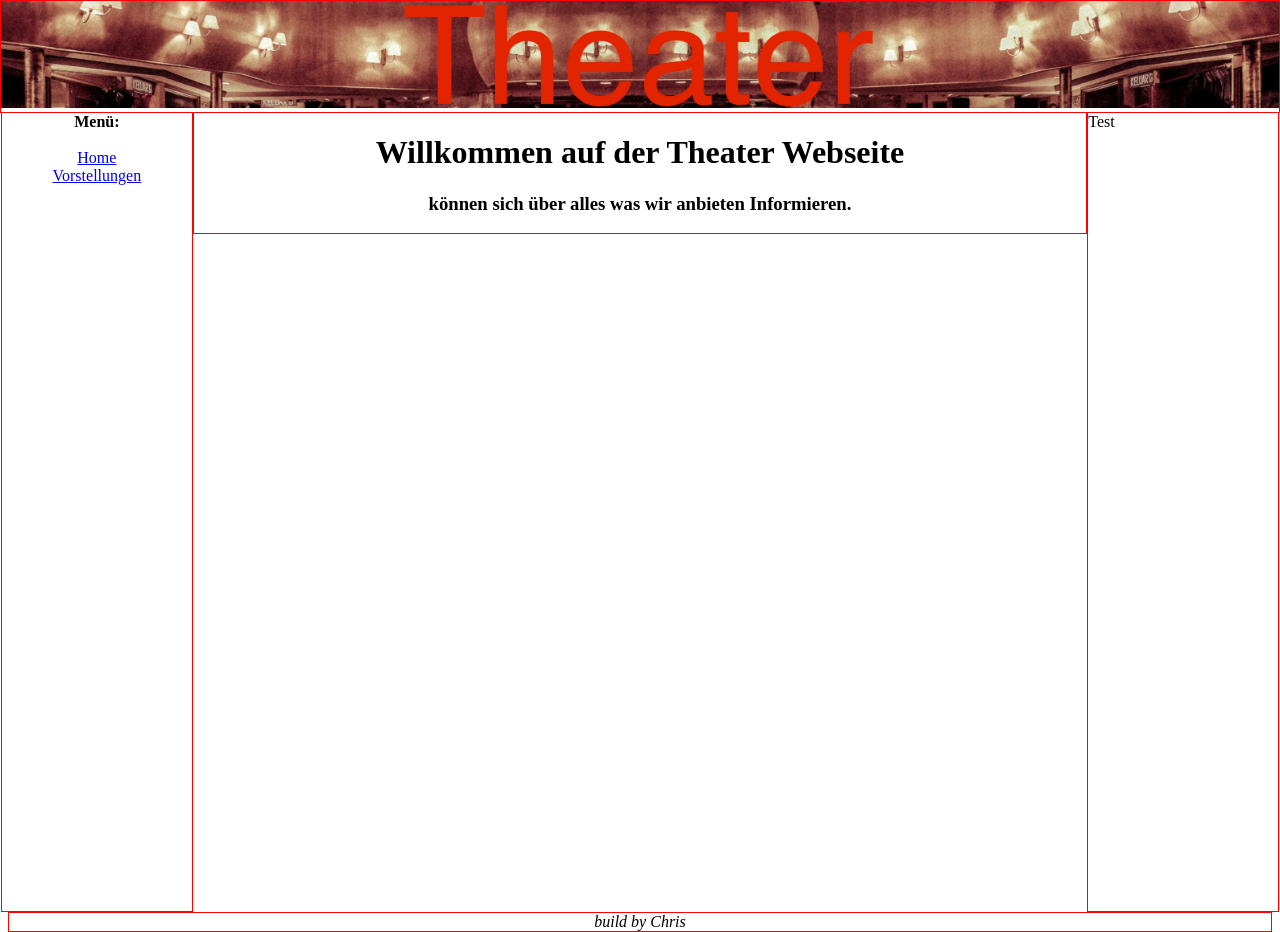
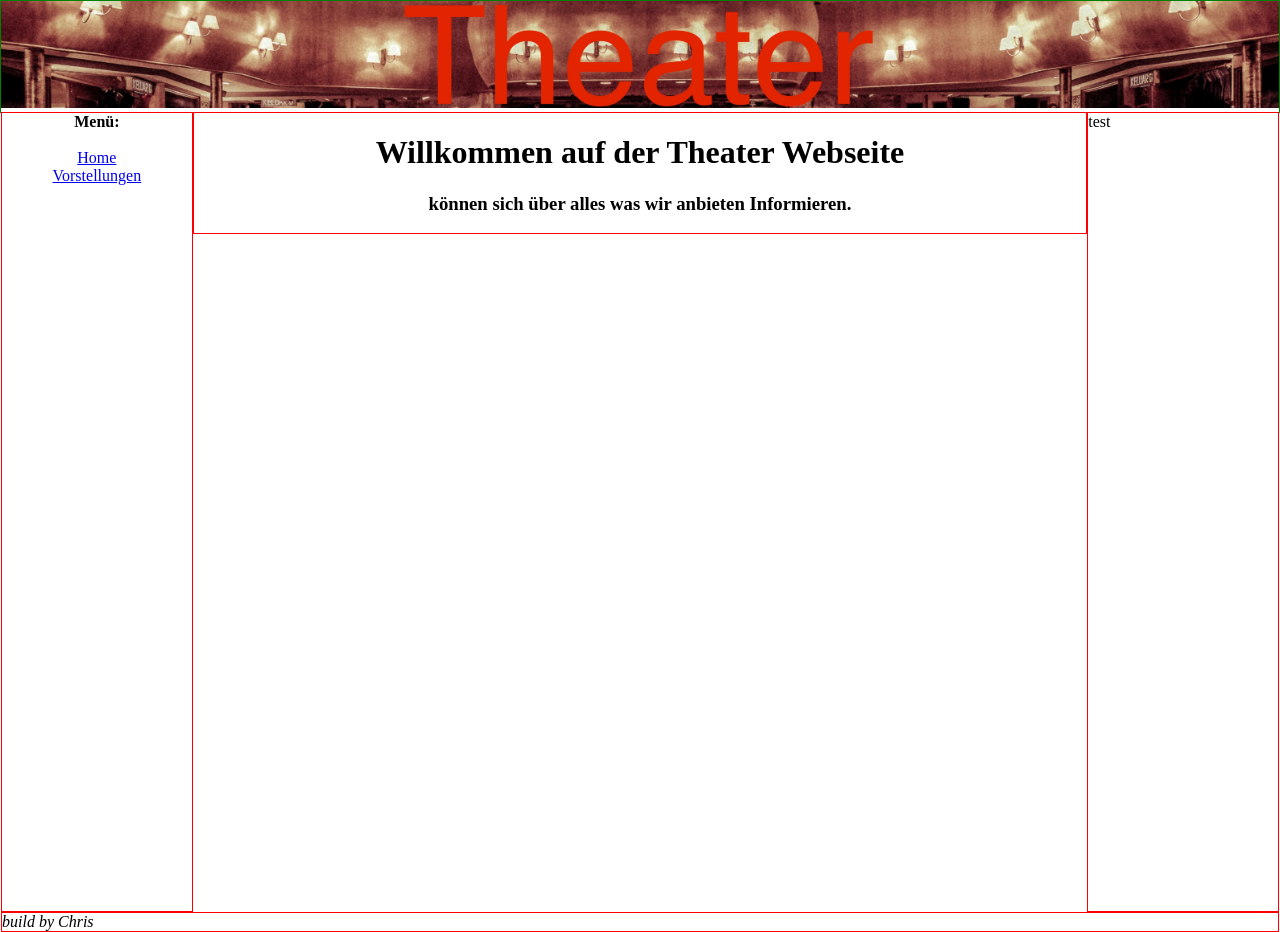
Before and after one commit to 0xChri2/School-Webpages-practice, a PHP site: page / in a window 1280 px wide. Run offline with PHP 8.4, Linux system fonts and the light colour scheme.

Commit message:
rebuild exercise 2 main.css fixed footer dont knwo how but  it works

```diff
--- a/Rebulid/Exercise Nr 2/index.html
+++ b/Rebulid/Exercise Nr 2/index.html
@@ -24,14 +24,13 @@
                 </div>
 
                 <div class="columnright">
-            Test
+                    test
                 </div>
 
+
+        <div class="foot">
+            <i>build by Chris</i>
         </div>
-    <div class="foot">
-        <center>
-        <i>build by Chris</i>
-    </center>
     </div>
 
 </body>
--- a/Rebulid/Exercise Nr 2/main.css
+++ b/Rebulid/Exercise Nr 2/main.css
@@ -4,8 +4,10 @@ html{
 }
 
 .body{
-    border: solid 1px red;
+    border: solid 1px green;
     margin: -8px;
+    box-sizing: border-box;
+    height: auto;
 }
 
 .columnleft{
@@ -34,9 +36,16 @@ html{
 }
 
 .foot{
-    clear: both;
+
     width: 100%;
     float: left;
     box-sizing: border-box;
     border: solid 1px red;
 }
+
+@media print {
+    body{
+        display: none;
+
+    }
+}
```
Lines whose indentation alone changed are shown as unchanged.
